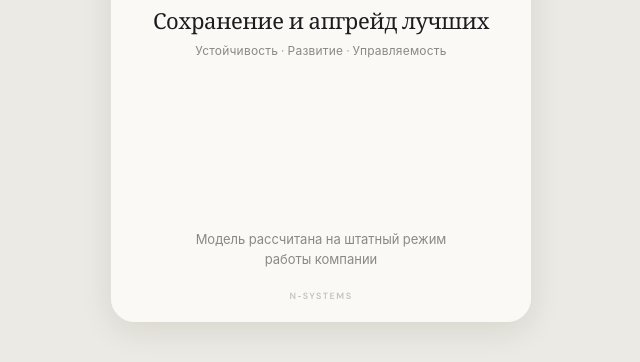
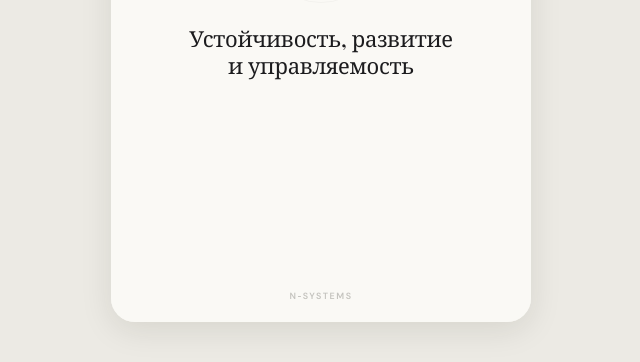
Before and after one commit to gatamylat/hr_stories_v3, a plain HTML site: page index.html in a window 1280 px wide. Shown: the part 438-800 px from the top of the page, without its empty margins (319-959 px from the left). Drawn offline with nearby package versions, Linux system fonts and the light colour scheme.

Commit message:
Update index.html

```diff
--- a/index.html
+++ b/index.html
@@ -576,10 +576,9 @@
         <div class="big">HR</div>
         <div class="small">KPI · 2026</div>
       </div>
-      <div class="t1">Сохранение и апгрейд лучших</div>
-      <div class="t2">Устойчивость · Развитие · Управляемость</div>
+      <div class="t1">Устойчивость, развитие<br>и управляемость</div>
+      <div class="t2"></div>
       <div style="flex:1"></div>
-      <div class="disclaimer">Модель рассчитана на штатный режим работы компании</div>
       <div class="brand">N‑SYSTEMS</div>
     </section>
 
@@ -641,7 +640,7 @@
           <div class="i-ic">📊</div>
           <div class="i-text">
             <span class="badge">индикатор</span>&nbsp;
-            Отсутствие неожиданных «провалов» на ключевых позициях. Каждая замена — <strong>плановая и подготовленная</strong>, без авралов.
+            Отсутствие неожиданных «провалов» на ключевых позициях. Каждая замена — <strong>плановая и подготовленная</strong>.
           </div>
         </div>
       </div>
```
